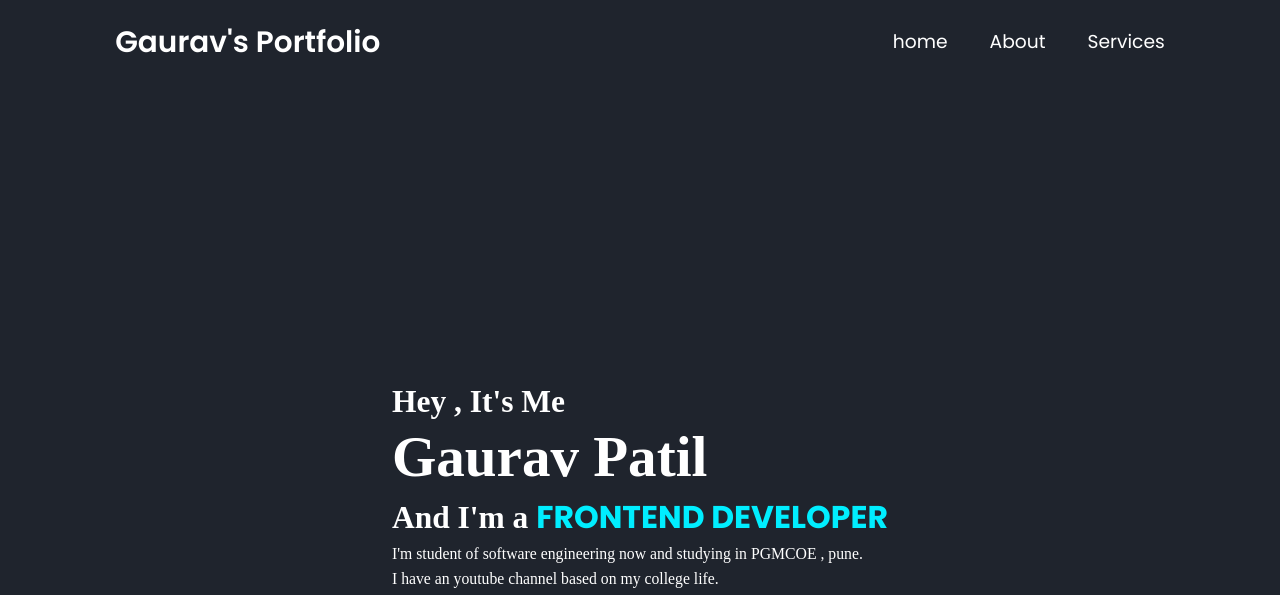
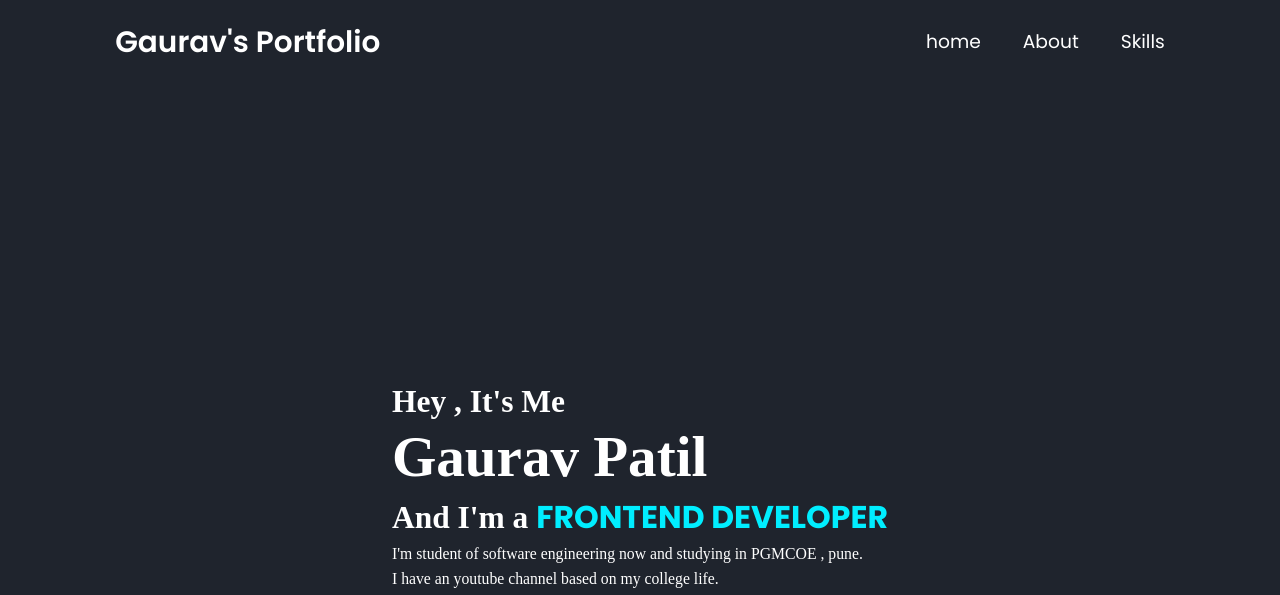
Before and after one commit to Gauravp7717/web-dev, a plain HTML site: page index.html in a window 1280 px wide. Shown: the top 595 px of the page. Drawn offline with Linux system fonts and the light colour scheme.

Commit message:
Update index.html

```diff
--- a/index.html
+++ b/index.html
@@ -22,7 +22,7 @@
         <nav class="navbar">
             <a href="index.html">home</a>
             <a href="about.html">About</a>
-            <a href="services.html">Services</a>
+            <a href="services.html">Skills</a>
 
         </nav>
 
```
